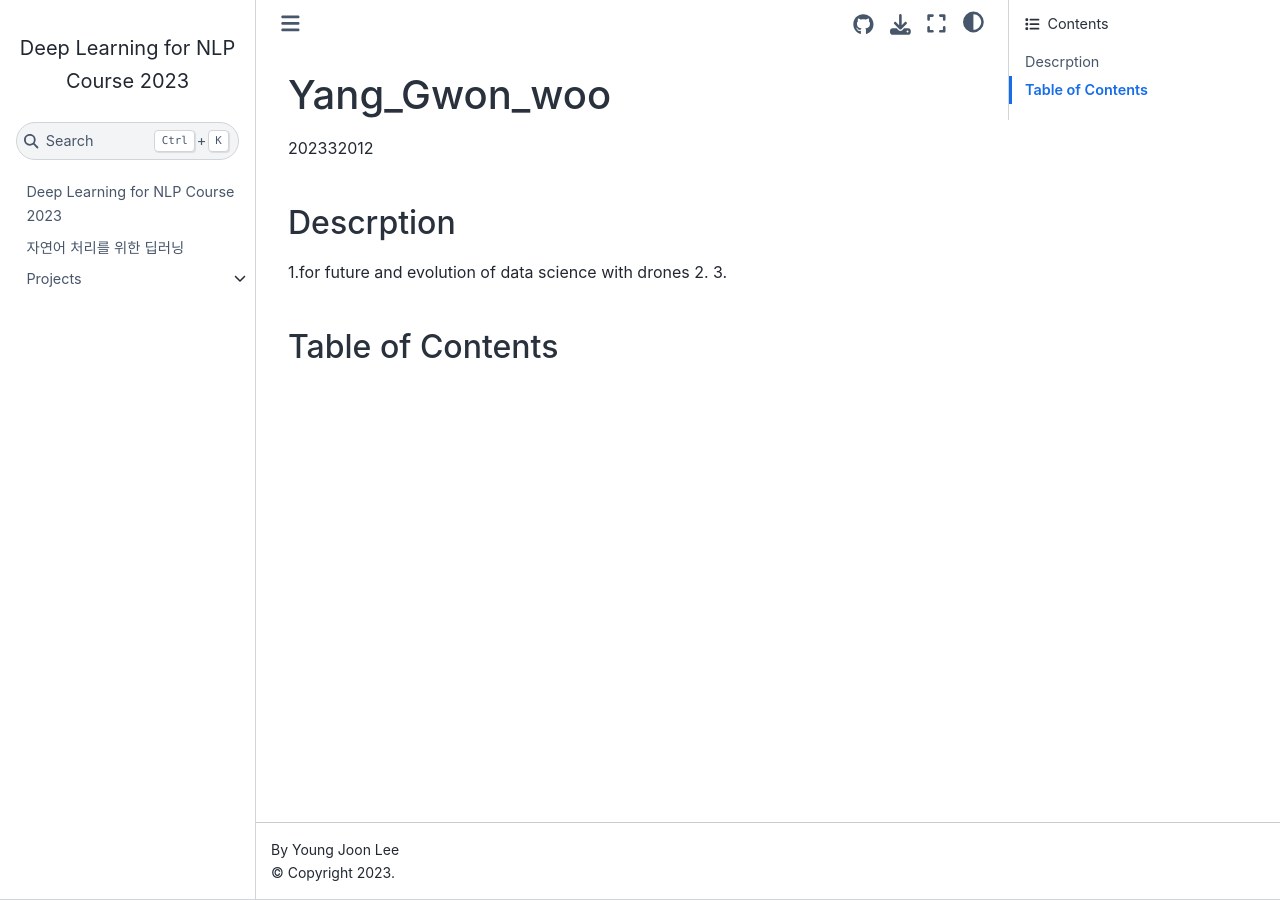
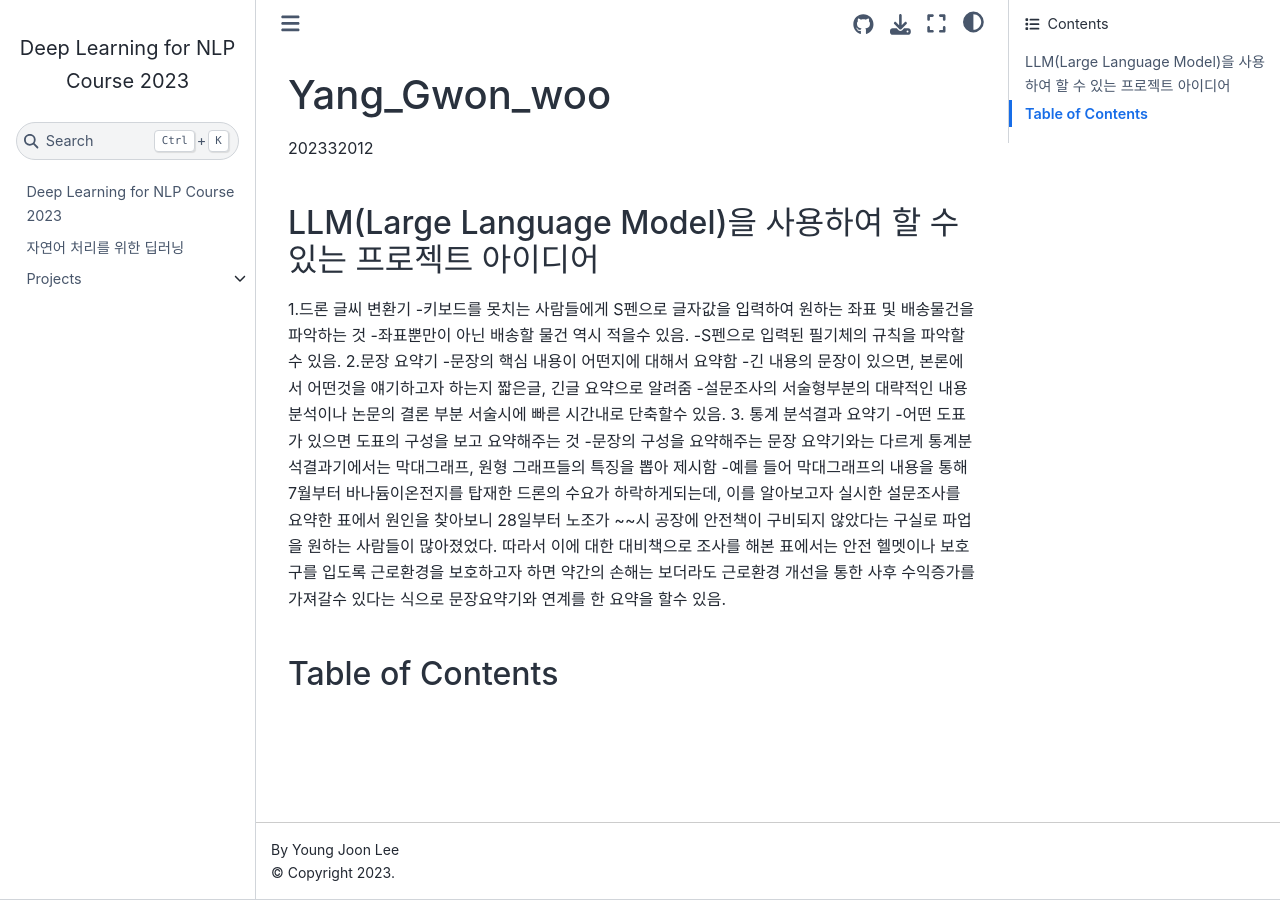
Before and after one commit to ypilseong/deepnlp-2023, a Jupyter Book: the page built from book/projects/202332012/Index.md, in a window 1280 px wide. Built offline with Jupyter Book 1.0.4 settings and Sphinx 7.4.7 and the Sphinx Book theme 1.1.4, drawn with Linux system fonts in a browser that asks for light colours.

Commit message:
Update Index.md

````diff
--- a/book/projects/202332012/Index.md
+++ b/book/projects/202332012/Index.md
@@ -1,9 +1,18 @@
 # Yang_Gwon_woo
 202332012
-## Descrption
-1.for future and evolution of data science with drones
-2.
-3.
+## LLM(Large Language Model)을 사용하여 할 수 있는 프로젝트 아이디어
+1.드론 글씨 변환기
+ -키보드를 못치는 사람들에게 S펜으로 글자값을 입력하여 원하는 좌표 및 배송물건을 파악하는 것
+ -좌표뿐만이 아닌 배송할 물건 역시 적을수 있음.
+ -S펜으로 입력된 필기체의 규칙을 파악할수 있음.
+2.문장 요약기
+  -문장의 핵심 내용이 어떤지에 대해서 요약함
+  -긴 내용의 문장이 있으면,  본론에서 어떤것을 얘기하고자 하는지 짧은글, 긴글 요약으로 알려줌
+  -설문조사의 서술형부분의 대략적인 내용 분석이나 논문의 결론 부분 서술시에 빠른 시간내로 단축할수 있음.
+3. 통계 분석결과 요약기
+   -어떤 도표가 있으면 도표의 구성을 보고 요약해주는 것
+   -문장의 구성을 요약해주는 문장 요약기와는 다르게 통계분석결과기에서는  막대그래프, 원형 그래프들의 특징을 뽑아 제시함
+   -예를 들어 막대그래프의 내용을 통해 7월부터 바나듐이온전지를 탑재한 드론의 수요가 하락하게되는데, 이를 알아보고자 실시한 설문조사를 요약한 표에서 원인을 찾아보니 28일부터 노조가 ~~시 공장에 안전책이 구비되지 않았다는 구실로 파업을 원하는 사람들이 많아졌었다.  따라서 이에 대한 대비책으로 조사를 해본 표에서는  안전 헬멧이나 보호구를 입도록 근로환경을 보호하고자 하면  약간의 손해는 보더라도  근로환경 개선을 통한  사후 수익증가를 가져갈수 있다는 식으로  문장요약기와 연계를 한 요약을 할수 있음.
 ## Table of Contents
 
 ```{tableofcontents}
````
